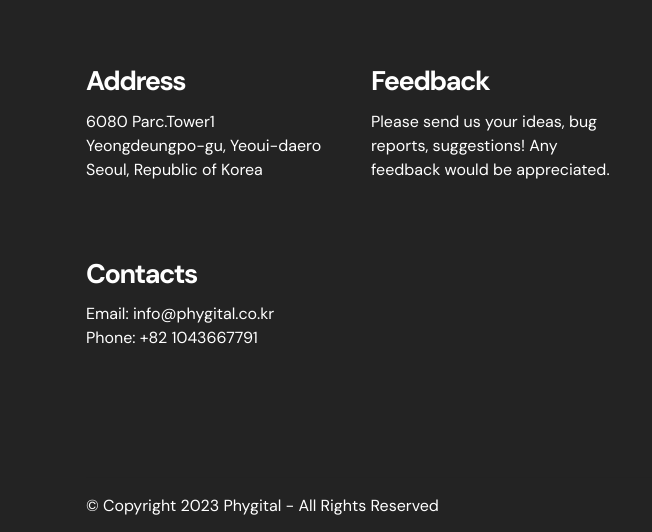
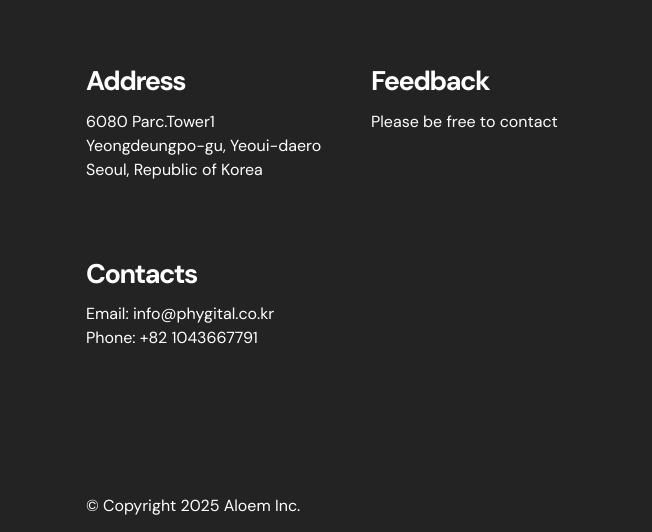
Before and after one commit to macoladik/phygital, a plain HTML site: page index.html in a window 1280 px wide. Shown: the part 770-1302 px from the top of the page, 0-652 px from the left. Drawn offline with Linux system fonts and the light colour scheme.

Commit message:
Update index.html

```diff
--- a/index.html
+++ b/index.html
@@ -84,7 +84,7 @@
                     <strong>Feedback</strong>
                 </h5>
                 <p class="mbr-text mbr-fonts-style mb-4 display-7">
-                    Please send us your ideas, bug reports, suggestions! Any feedback would be appreciated.
+                    Please be free to contact
                 </p>
             </div>
             <div class="col-12 col-md-6">
@@ -102,7 +102,7 @@
             </div>
             <div class="col-sm-12 copyright pl-0">
                 <p class="mbr-text mbr-fonts-style mbr-white display-7">
-                    © Copyright 2023 Phygital - All Rights Reserved
+                    © Copyright 2025 Aloem Inc.
                 </p>
             </div>
         </div>
```
